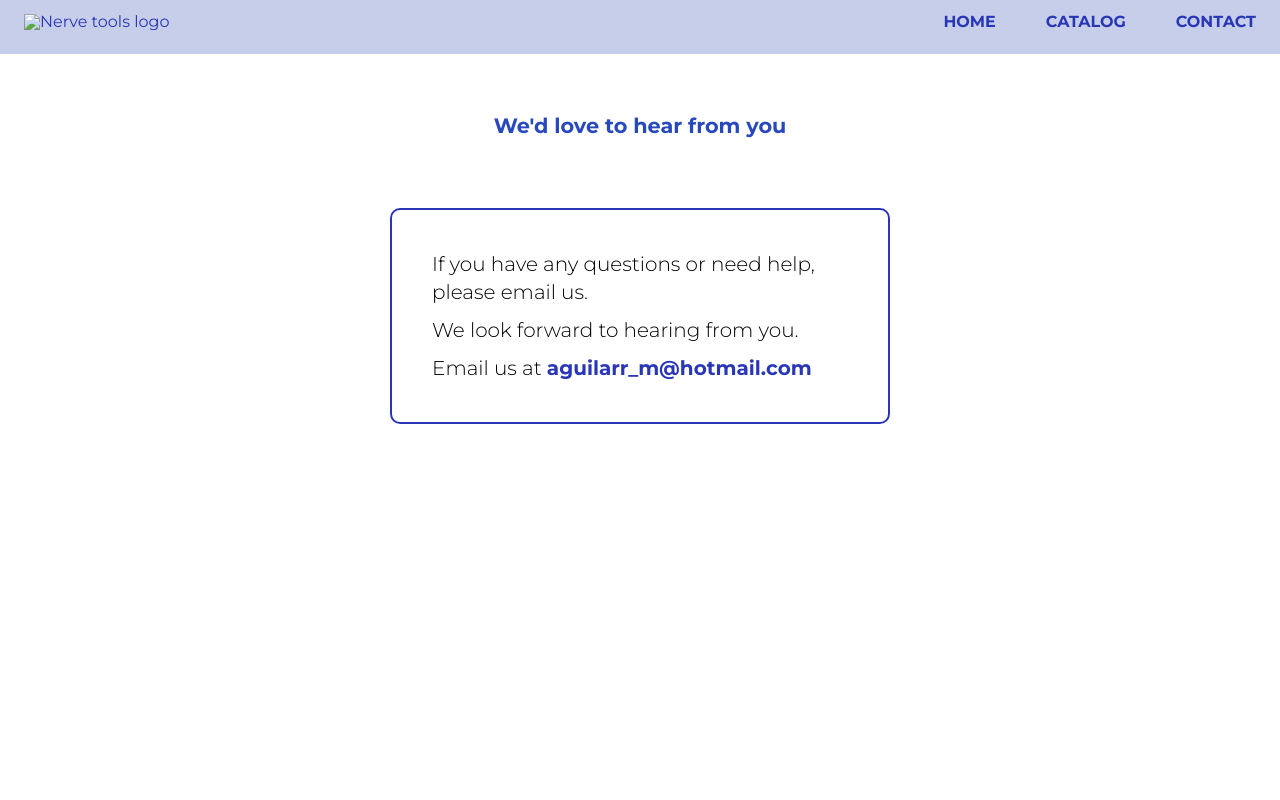
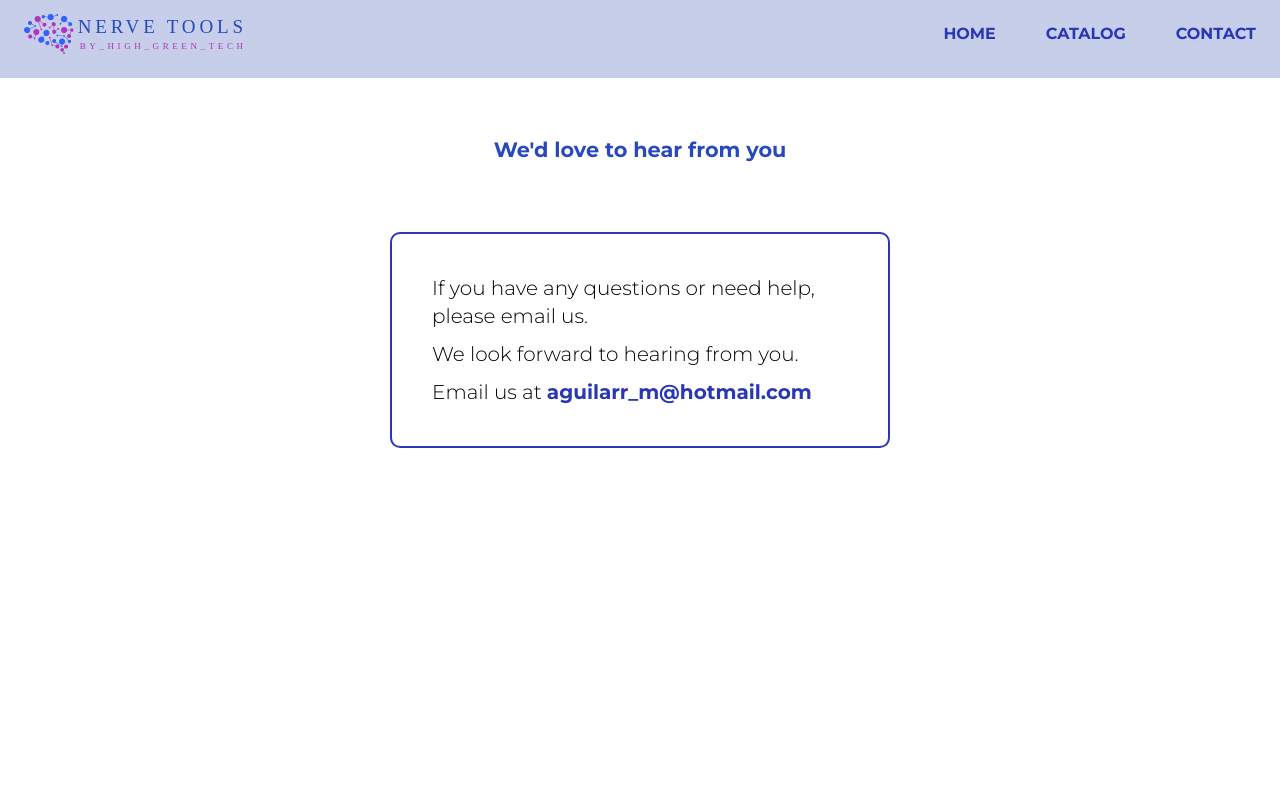
Before and after one commit to psegovia2022/nervetools2024, a plain HTML site: page nervetoolsV4_UpDated_03122024/pages/contact.html in a window 1280 px wide. Shown: the top 800 px of the page. Drawn offline with Linux system fonts and the light colour scheme.

Commit message:
correct path to logo

```diff
--- a/nervetoolsV4_UpDated_03122024/pages/contact.html
+++ b/nervetoolsV4_UpDated_03122024/pages/contact.html
@@ -29,7 +29,7 @@
   <body>
     <header>
       <nav class="navbar">
-        <a href="#" class="nav-branding"> <img src="images/Logo.svg" alt="Nerve tools logo"></a>
+        <a href="#" class="nav-branding"> <img src="../images/Logo.svg" alt="Nerve tools logo"></a>
 
         <ul class="nav-menu">
           <li class="nav-item">
```
Also changed, not shown: nervetoolsV4_UpDated_03122024/pages/products.html (+1 -1 lines).
